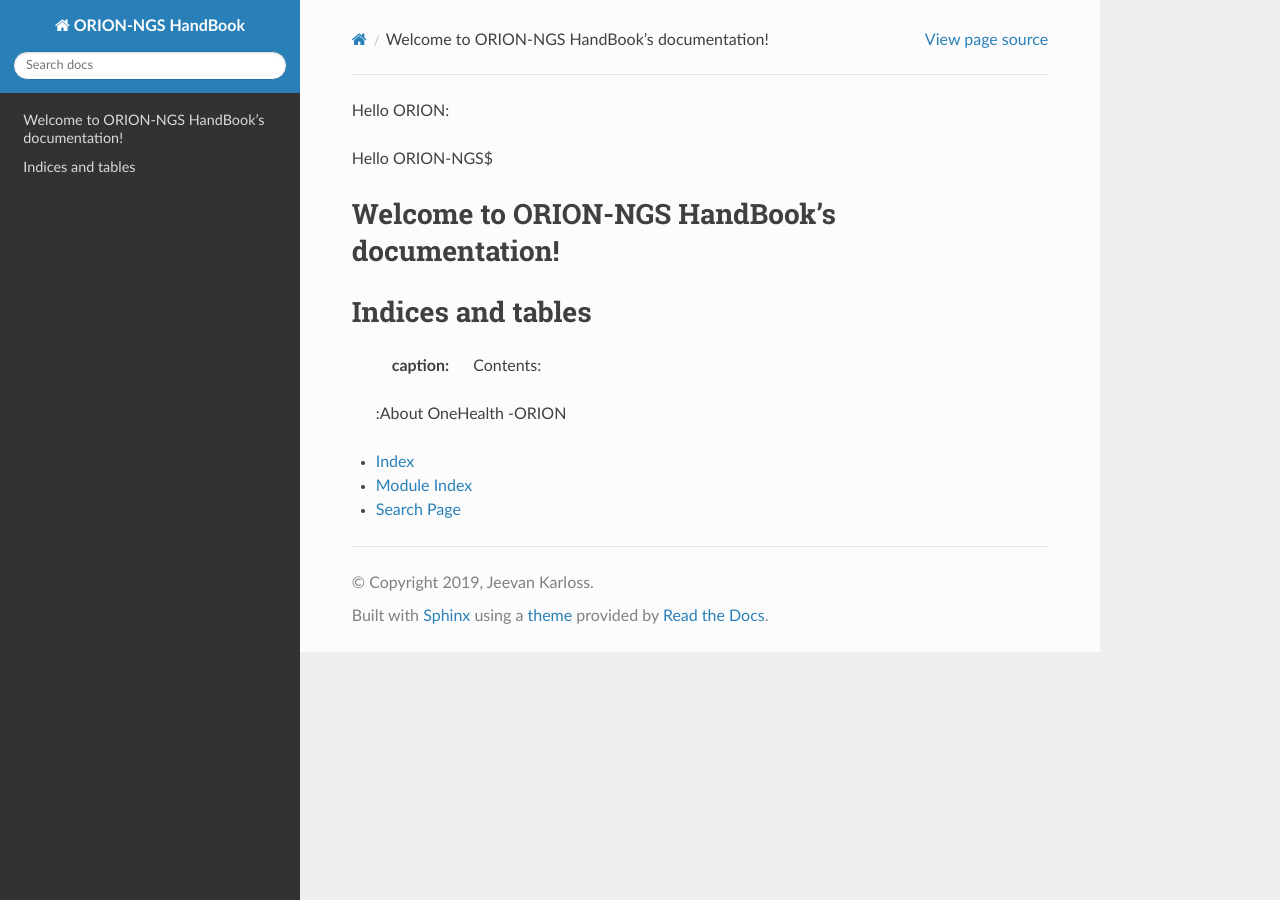
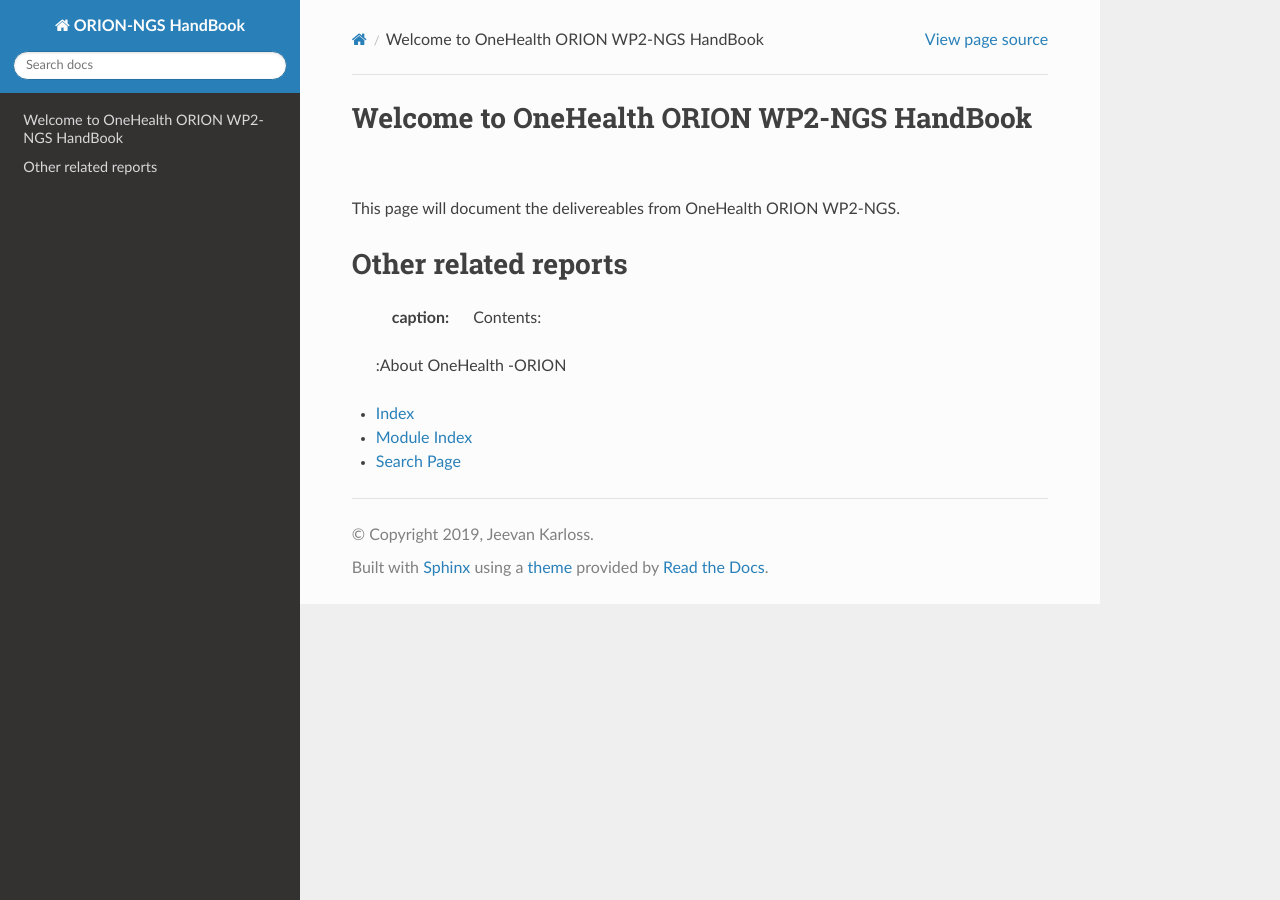
Before and after one commit to NorwegianVeterinaryInstitute/ORION_HandBook, a Sphinx documentation site: the page built from docs/source/index.rst, in a window 1280 px wide. Built offline with Sphinx 7.4.7 and the Read the Docs theme 2.0.0, drawn with Linux system fonts in a browser that asks for light colours.

Commit message:
Modified

```diff
--- a/docs/source/index.rst
+++ b/docs/source/index.rst
@@ -1,19 +1,17 @@
-Hello ORION::
+::
 
-
-Hello ORION-NGS$
-
-Welcome to ORION-NGS HandBook's documentation!
+Welcome to OneHealth ORION WP2-NGS HandBook
 ==============================================
+This page will document the delivereables from OneHealth ORION WP2-NGS.
 
 .. toctree::
-   :maxdepth: 3
+   :maxdepth:
    :caption: Contents:
    :About OneHealth -ORION
 
 
 
-Indices and tables
+Other related reports
 ==================
    :caption: Contents:
    :About OneHealth -ORION
```
